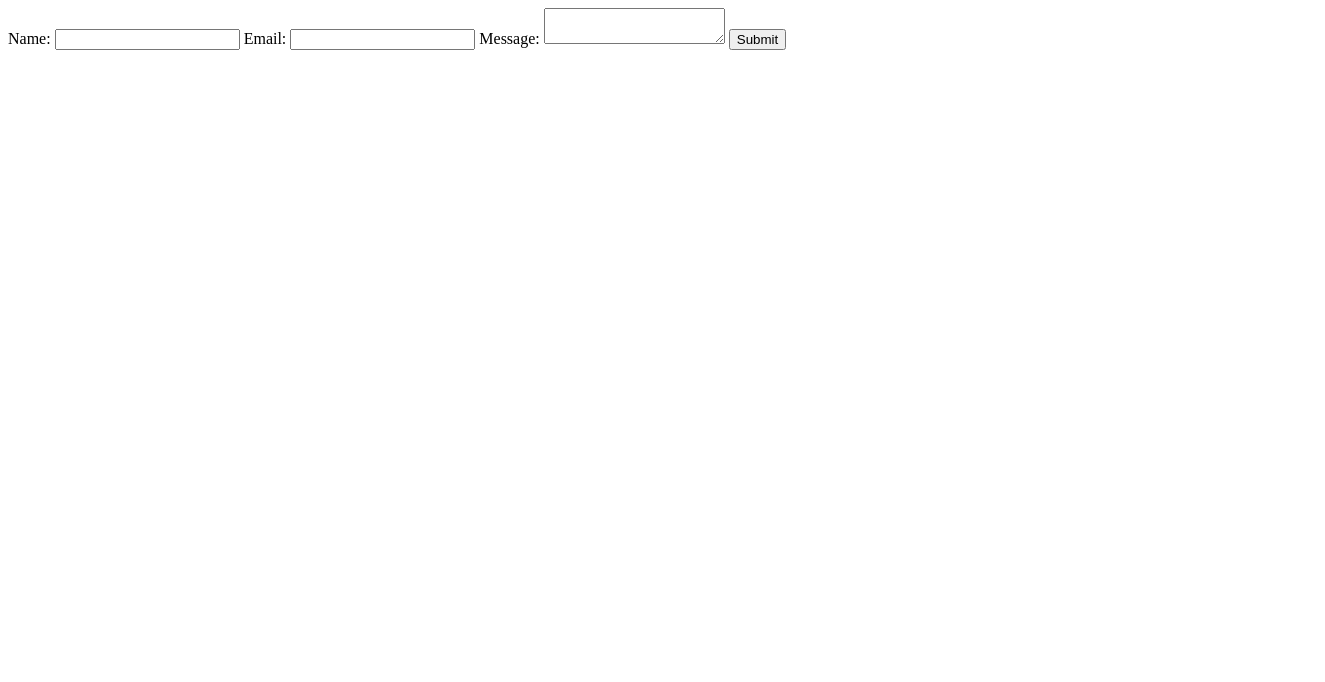
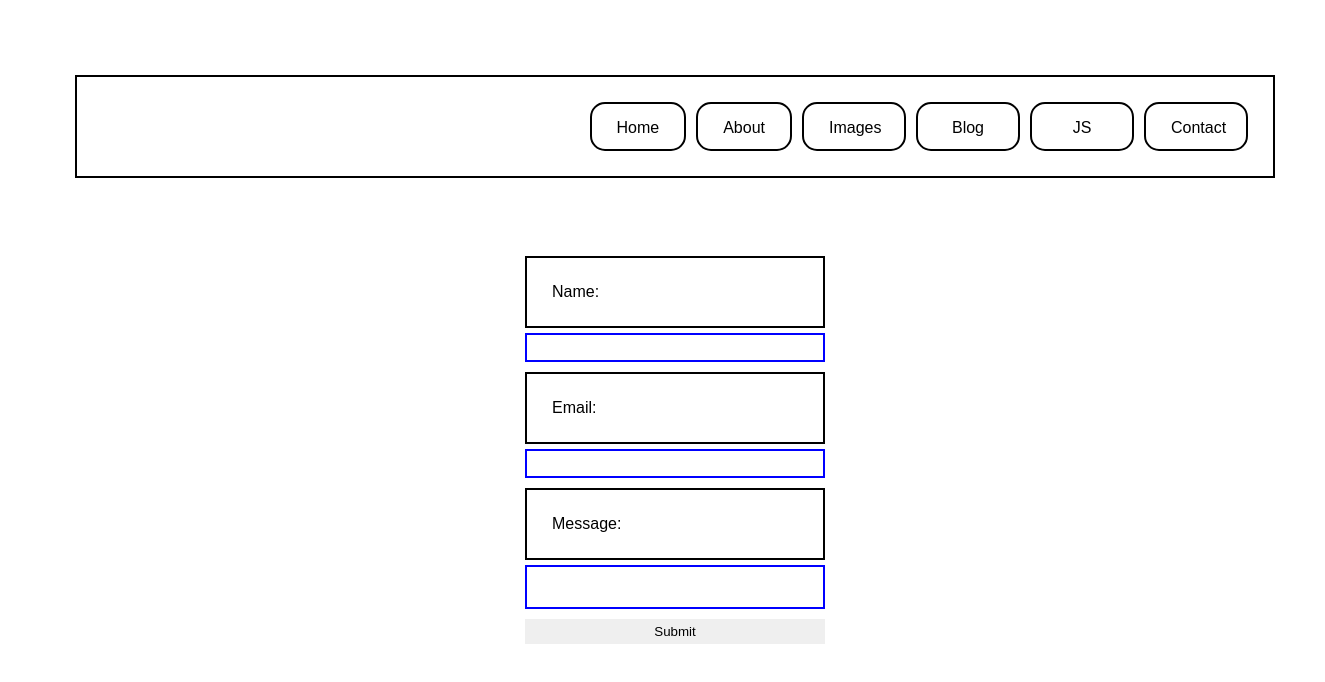
Before and after one commit to edwrand/odin_website, a website: page pages/contact.html in a window 1280 px wide. Shown: the whole page, 1325 px wide, since content can reach past the window. Drawn offline with Linux system fonts and the light colour scheme.

Commit message:
organizing file structure and creating folder for old js files

```diff
--- a/pages/contact.html
+++ b/pages/contact.html
@@ -28,6 +28,19 @@
 </head>
 
 <body>
+    <link rel="stylesheet" href="/styles.css" />
+    <header>
+        <div class="flex-container">
+            <div id="clock"></div>
+            <a class="links" href="../index.html">Home</a>
+            <a class="links" href="about.html">About</a>
+            <a href="images.html">Images</a>
+            <a href="blog.html">Blog</a>
+            <a href="js_test_page.html">JS</a>
+            <a href="contact.html">Contact</a>
+        </div>
+    </header>
+    <br />
     <form id="contact-form" onsubmit="submitForm(event)">
         <label for="name">Name:</label>
         <input type="text" id="name1" name="name" required>
--- a/styles.css
+++ b/styles.css
@@ -268,6 +268,7 @@ form {
 
 label {
     margin-top: 10px;
+    border: 2px solid black;
 }
 
 input,
@@ -275,6 +276,7 @@ textarea {
     margin-top: 5px;
     padding: 5px;
     resize: none;
+    border: 2px solid blue;
 }
 
 button {
```
Also changed, not shown: oldFiles/javascript.js (renamed from javascript.js), oldFiles/jstestpage.js (renamed from jstestpage.js).
